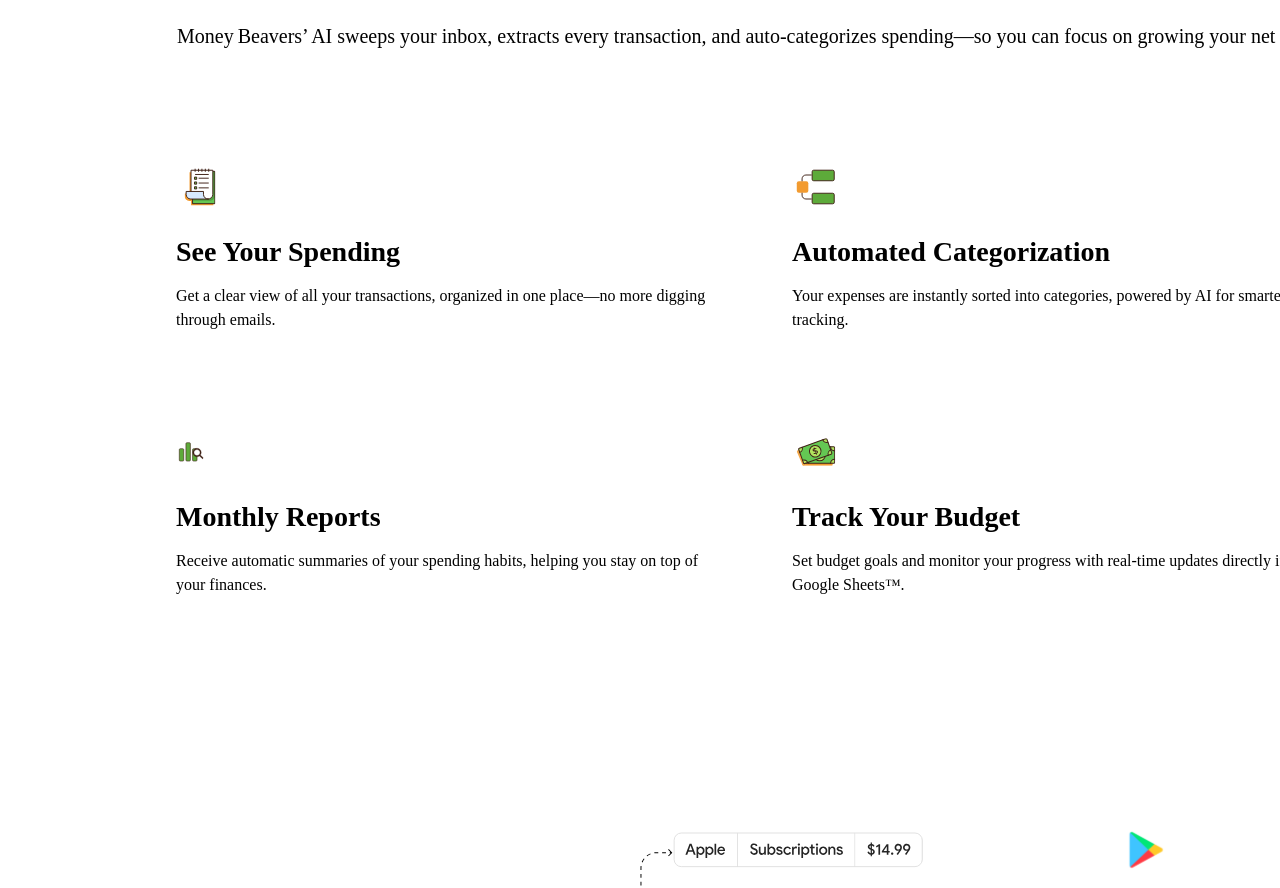
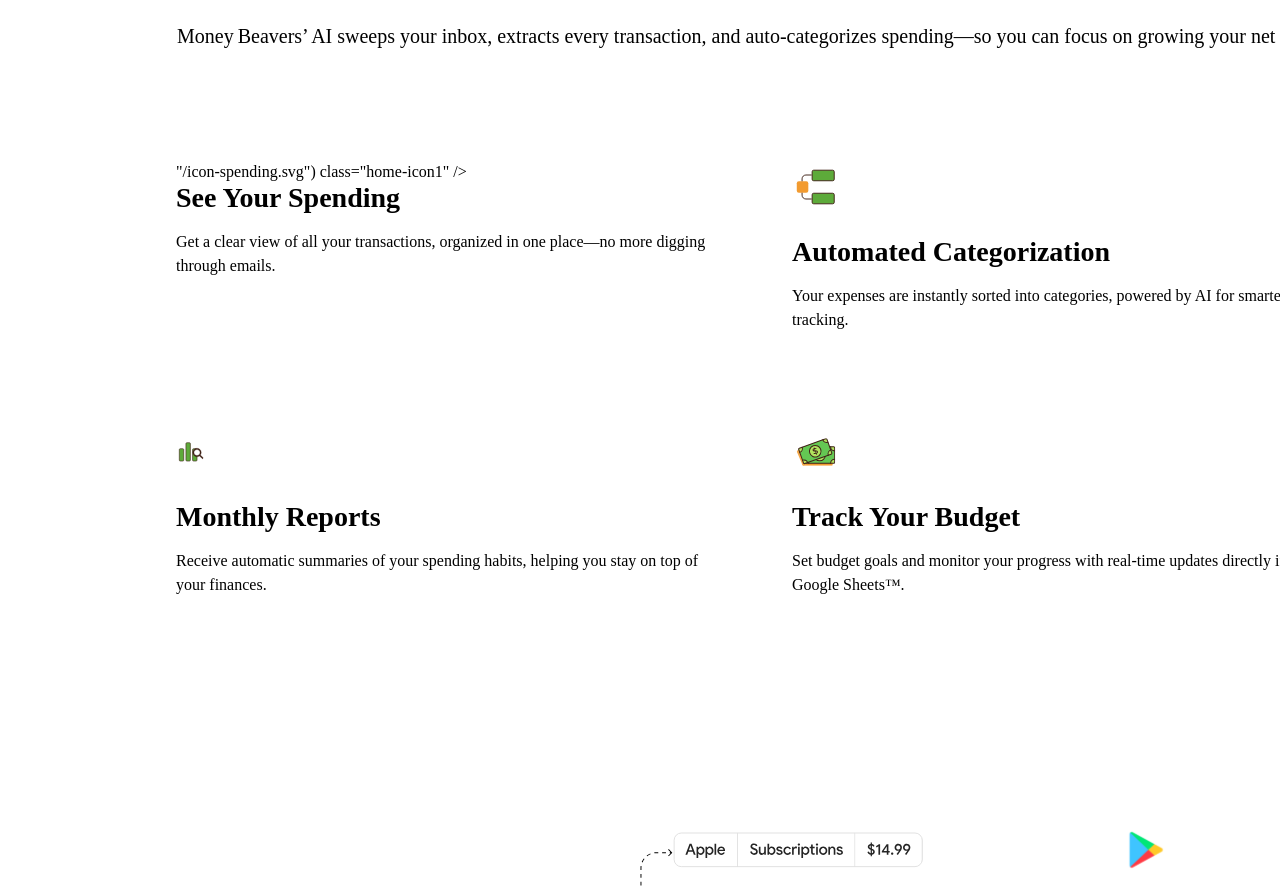
Before and after one commit to hookpresso/pages, a Nuxt app: page / in a window 1280 px wide. Shown: the part 1445-2333 px from the top of the page. Built offline with nearby package versions, Linux system fonts and the light colour scheme; what @lottiefiles/vue-lottie-player would draw is missing.

Commit message:
test useAsset

```diff
--- a/pages/index.vue
+++ b/pages/index.vue
@@ -68,7 +68,7 @@
       <div class="home-cards">
         <div class="home-container2">
           <div class="home-schedule card">
-            <img alt="pastedImage" src="/icon-spending.svg" class="home-icon1" />
+            <img alt="pastedImage" src=useAsset("/icon-spending.svg") class="home-icon1" />
             <span class="home-text23">See Your Spending</span>
             <span class="home-text24">
               Get a clear view of all your transactions, organized in one place—no
```
